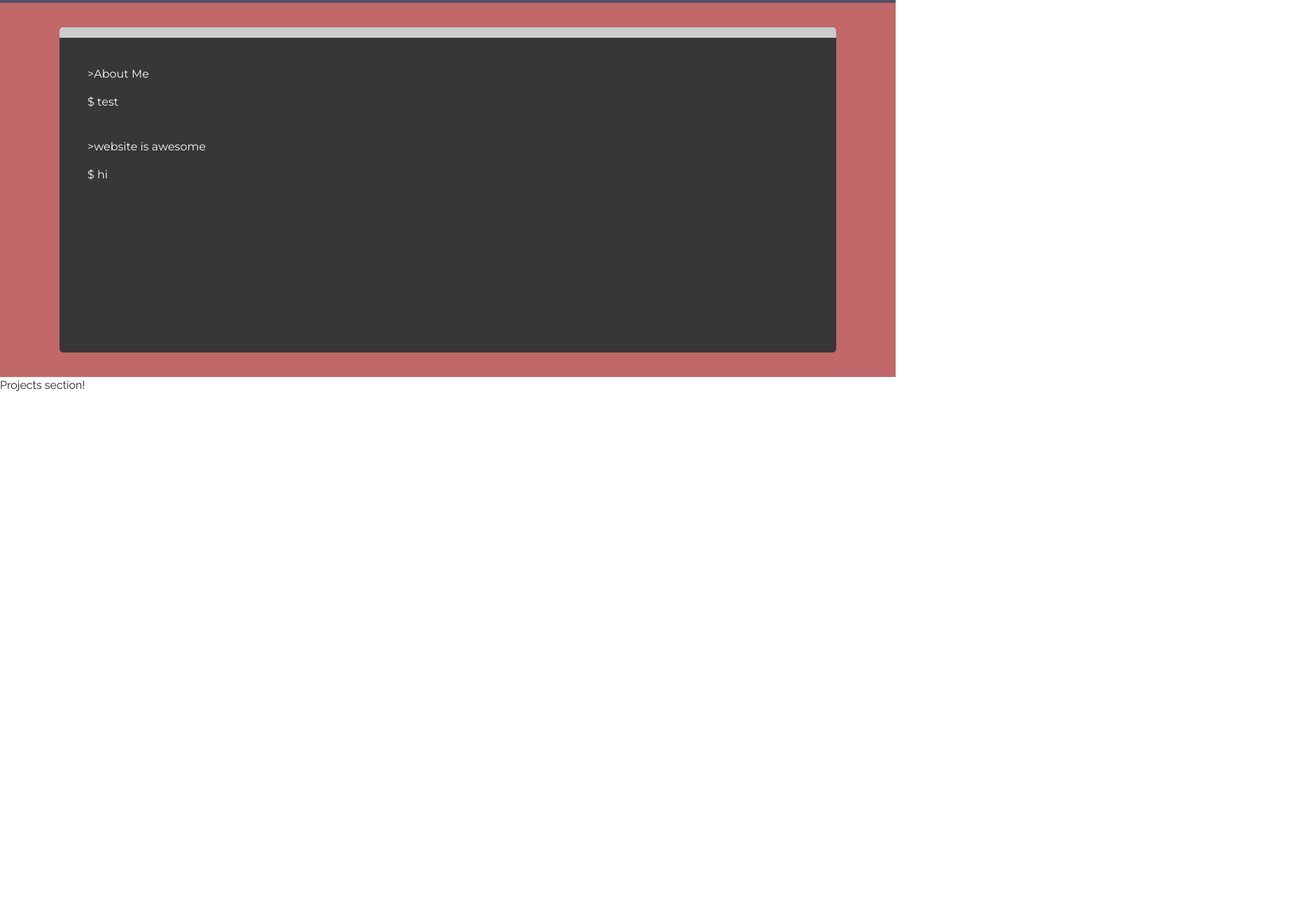
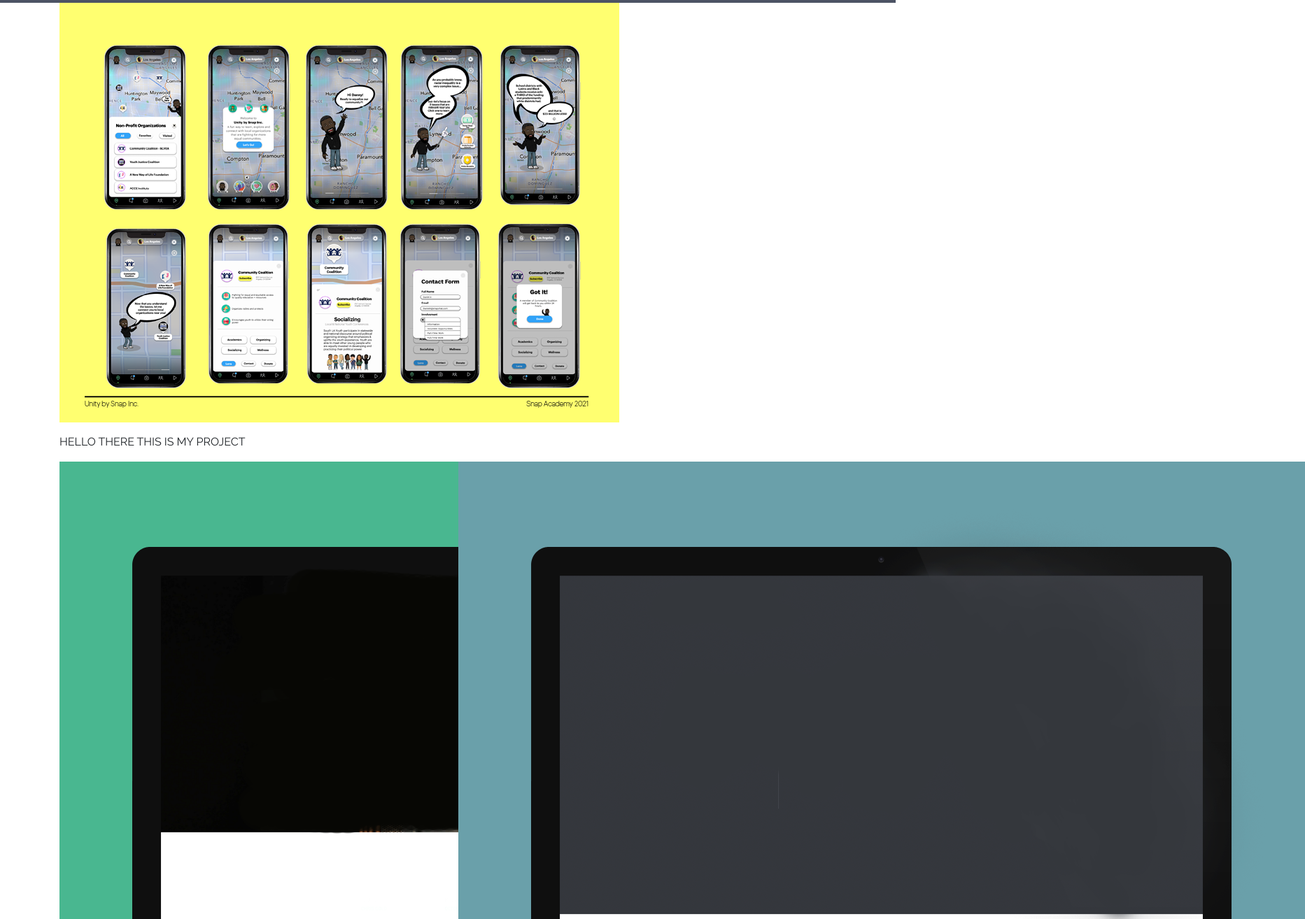
Before and after one commit to danieladdsn/por, a plain HTML site: page index.html in a window 1280 px wide. Shown: the part 526-1840 px from the top of the page at 70% size, 1865 px wide, since content can reach past the window. Before the commit the page ends 1089 px from the top, so only its background shows below. Drawn offline with nearby package versions, Linux system fonts and the light colour scheme.

Commit message:
updated project section.

```diff
--- a/index.html
+++ b/index.html
@@ -42,27 +42,46 @@
       <!-- ===================== -->
       <!--     ABOUT SECTION     -->
       <!-- ===================== -->
-      <section id="about">
+      <section id="projects">
             <div class="container">
-                  <div class="code">
-                        <div class="console">
-                              <p>>About Me</p>
-                              <p>$ test </p>
-                              <br />
-                              <p>>website is awesome</p>
-                              <p>$ hi</p>
+                  <div class="row">
+                        <div class="col-lg-12 col-md-12 col-sm-12 col-xs-12">
+                              <div class="box">
+                                    <figure>
+                                          <img src="assets/images/mockup0.png">
+                                    </figure>
+                                    <p>HELLO THERE THIS IS MY PROJECT</p>
+                              </div>
+                        </div>
+                  </div>
+
+                  <div class="row">
+                        <div class="col-lg-6 col-md-6 col-sm-12 col-xs-12">
+                              <div class="box">
+                                    <figure>
+                                          <img src="assets/images/mockup1.png">
+                                    </figure>
+                                    <p>HELLO THERE THIS IS MY PROJECT</p>
+                              </div>
+                        </div>
+
+                        <div class="col-lg-6 col-md-6 col-sm-12 col-xs-12">
+                              <div class="box">
+                                    <figure>
+                                          <img src="assets/images/mockup2.png">
+                                    </figure>
+                                    <p>HELLO THERE THIS IS MY PROJECT</p>
+                              </div>
                         </div>
                   </div>
             </div>
-      </section>
-      <!-- ===================== -->
-      <!--   PROJECTS SECTION    -->
-      <!-- ===================== -->
-      <section id="projects">
-            Projects section!
+
+            <footer>
+                  <p>&copy; Daniel Addison 2021</p>
+            </footer>
       </section>
       <!-- Your Personal JS file -->
       <script src="assets/js/script.js"></script>
-</body>
+      </body>
 
-</html>
+      </html>
```
